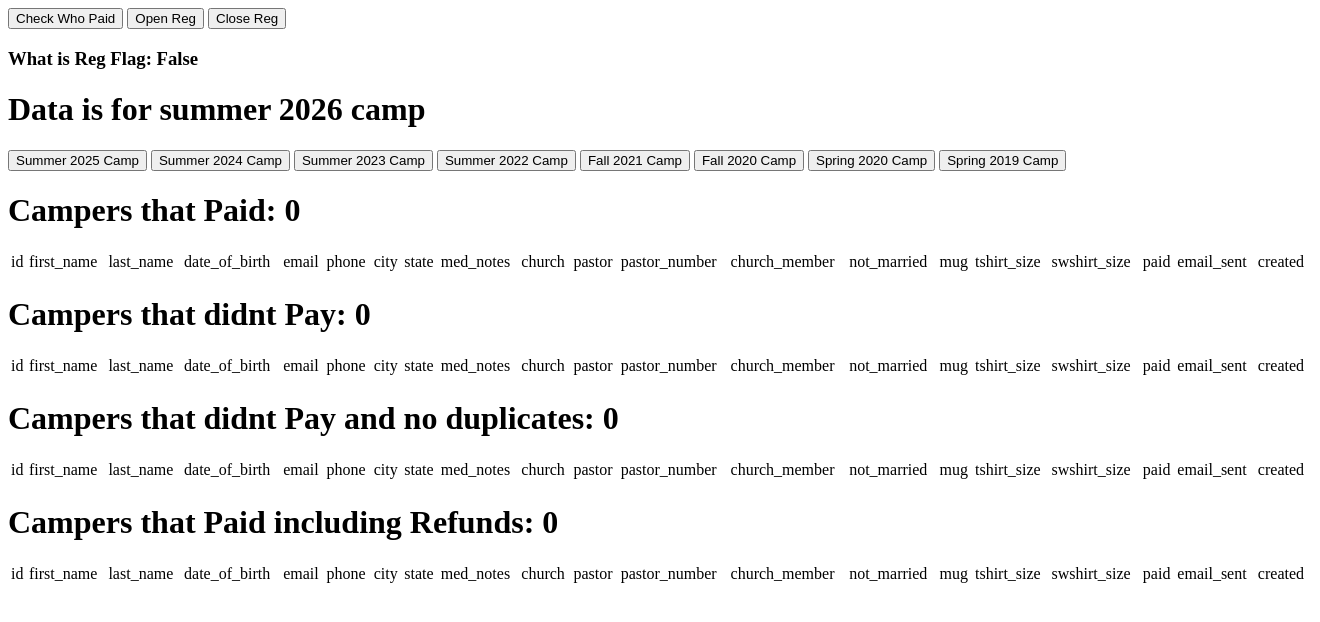
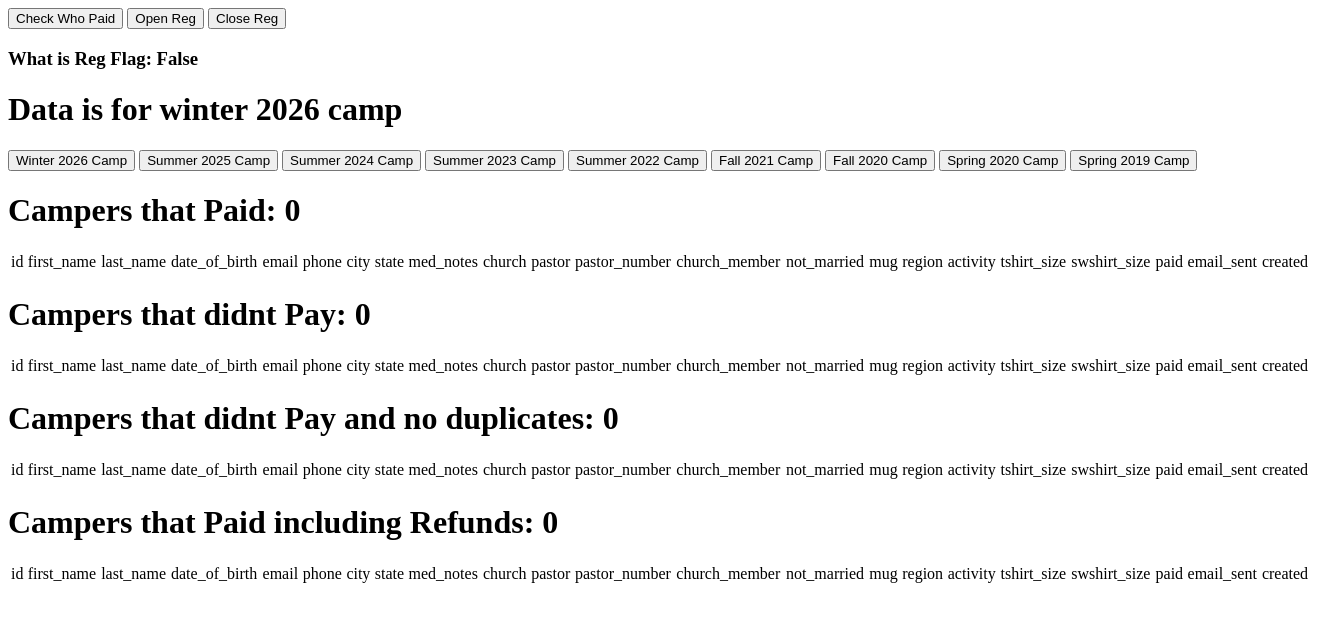
Before and after one commit to MPikDev/fullyaliveretreat, a Django app: page /camper_info/ in a window 1320 px wide. Shown: the top 622 px of the page. Run offline with Django 3.2, Linux system fonts and the light colour scheme; the visitor is signed in with stand-in values (Sample User, id 1); data that the repository does not hold is empty.

Commit message:
added reg info, updated text, added migration

```diff
--- a/personal_code/settings.py
+++ b/personal_code/settings.py
@@ -35,7 +35,7 @@ SUMMER_2022_CAMP = 'summer 2022 camp'
 SUMMER_2023_CAMP = 'summer 2023 camp'
 SUMMER_2024_CAMP = 'summer 2024 camp'
 SUMMER_2025_CAMP = 'summer 2025 camp'
-WINTER_2026_CAMP = 'summer 2026 camp'
+WINTER_2026_CAMP = 'winter 2026 camp'
 
 WEBSITE_THEME = 'winter'
 
--- a/registration/models.py
+++ b/registration/models.py
@@ -21,6 +21,30 @@ class Camper(models.Model):
     church_member = models.BooleanField()
     not_married = models.BooleanField(default=False)
     mug = models.BooleanField(default=False)
+    region = models.CharField(
+        max_length=4
+        , choices=(
+            ('oregon', 'Oregon Region'),
+            ('seattle', 'Seattle Region'),
+            ('spokane', 'Spokane Region'),
+        ),
+        null=True,
+        default='None',
+        verbose_name="Activity",
+        help_text="Select the t-shirt size for the camper. 'None' means no t-shirt is needed."
+    )
+    activity = models.CharField(
+        max_length=4
+        , choices=(
+            ('ski', 'Ski/Snowboard'),
+            ('tub', 'Tubing'),
+            ('stay', 'Stay at the Cabin'),
+        ),
+        null=True,
+        default='None',
+        verbose_name="Activity",
+        help_text="Select the t-shirt size for the camper. 'None' means no t-shirt is needed."
+    )
     tshirt_size = models.CharField(
         max_length=4
         , choices=(
--- a/registration/views.py
+++ b/registration/views.py
@@ -200,10 +200,11 @@ def reg(request):
 
     refund_incoices = PayPalIPN.objects.filter(payment_status=ST_PP_REFUNDED, created_at__gte=START_FIlTER_2026_WINTER).values_list(
         'invoice', flat=True)
-    total_campers = PayPalIPN.objects.filter(payment_status=ST_PP_COMPLETED,
+    total_camper_ids = PayPalIPN.objects.filter(payment_status=ST_PP_COMPLETED,
                                                              created_at__gte=START_FIlTER_2026_WINTER).exclude(
-        invoice__in=refund_incoices).count()
-
+        invoice__in=refund_incoices).values_list('invoice', flat=True)
+    total_campers = len(total_camper_ids)
+    total_camper_objects = Camper.objects.filter(id__in=total_camper_ids)
     camper = dict(
     first_name = request.POST['camper_first_name'],
     last_name = request.POST['camper_last_name'],
@@ -218,10 +219,15 @@ def reg(request):
     pastor = request.POST['camper_pastor'],
     pastor_number = request.POST['camper_pastor_phone'],
     church_member = request.POST.get('camper_church_member'),
-    tshirt_size = request.POST.get('tshirt_size'),
-    swshirt_size = request.POST.get('swshirt_size'),
-    mug = request.POST.get('camper_mug', False),
+    # tshirt_size = request.POST.get('tshirt_size'),
+    tshirt_size = None,
+    # swshirt_size = request.POST.get('swshirt_size'),
+    swshirt_size = None,
+    # mug = request.POST.get('camper_mug', False),
+    mug = False,
     not_married = request.POST.get('camper_not_married'),
+    activity = request.POST.get('camper_activity'),
+    region = request.POST.get('camper_region'),
     paypal = 'reg',
     paid = False,
 
@@ -280,10 +286,36 @@ def reg(request):
         error_message.append("Format of date is wrong")
         invalid_post = True
 
+    spokane_region = 0
+    portland_region = 0
+    seattle_region = 0
+
+    for c in total_camper_objects.iterator():
+        if c.region == "spokane":
+            spokane_region += 1
+        elif c.region == "portland":
+            portland_region += 1
+        elif c.region == "seattle":
+            seattle_region += 1
+
+    if camper['region'] == "spokane":
+        if spokane_region >= 10:
+            invalid_post = True
+            error_message.append("We are at capacity for campers from Spokane region.")
+    if camper['region'] == "portland":
+        invalid_post = True
+        if portland_region >= 10:
+            error_message.append("We are at capacity for campers from Portland region.")
+    if camper['region'] == "seattle":
+        if seattle_region >= 10:
+            invalid_post = True
+            error_message.append("We are at capacity for campers from Seattle region.")
+
     if invalid_post:
         camper["error_message"] = error_message
         camper["total_campers"] = total_campers
         camper["max_capacity"] = settings.MAX_CAPACITY
+        camper["remove_merch_date"] = datetime.datetime.now() > datetime.datetime(2025, 8, 4, 0, 0)
         return render(request, 'register.html', camper, status=status.HTTP_400_BAD_REQUEST)
 
     del camper['email_v']
--- a/templates/camper_info.html
+++ b/templates/camper_info.html
@@ -27,7 +27,8 @@
 </div>
 <h1>Data is for {{ camp_filter }}</h1>
 
-<button onclick="window.location.href = '/camper_info/';">Summer 2025 Camp</button>
+<button onclick="window.location.href = '/camper_info/';">Winter 2026 Camp</button>
+<button onclick="window.location.href = '/camper_info/2025_summer_camper_info/';">Summer 2025 Camp</button>
 <button onclick="window.location.href = '/camper_info/2024_summer_camper_info/';">Summer 2024 Camp</button>
 <button onclick="window.location.href = '/camper_info/2023_summer_camper_info/';">Summer 2023 Camp</button>
 <button onclick="window.location.href = '/camper_info/2022_summer_camper_info/';">Summer 2022 Camp</button>
@@ -62,6 +63,8 @@
             <td>{{ camper.pastor_number }}</td>
             <td>{{ camper.church_member }}</td>
             <td>{{ camper.not_married }}</td>
+            <td>{{ camper.activity }}</td>
+            <td>{{ camper.region }}</td>
             <td>{{ camper.mug }}</td>
             <td>{{ camper.tshirt_size }}</td>
             <td>{{ camper.swshirt_size }}</td>
@@ -100,6 +103,8 @@
             <td>{{ camper.pastor_number }}</td>
             <td>{{ camper.church_member }}</td>
             <td>{{ camper.not_married }}</td>
+            <td>{{ camper.activity }}</td>
+            <td>{{ camper.region }}</td>
             <td>{{ camper.mug }}</td>
             <td>{{ camper.tshirt_size }}</td>
             <td>{{ camper.swshirt_size }}</td>
@@ -136,6 +141,8 @@
             <td>{{ camper.pastor_number }}</td>
             <td>{{ camper.church_member }}</td>
             <td>{{ camper.not_married }}</td>
+            <td>{{ camper.activity }}</td>
+            <td>{{ camper.region }}</td>
             <td>{{ camper.mug }}</td>
             <td>{{ camper.tshirt_size }}</td>
             <td>{{ camper.swshirt_size }}</td>
@@ -173,6 +180,8 @@
             <td>{{ camper.pastor_number }}</td>
             <td>{{ camper.church_member }}</td>
             <td>{{ camper.not_married }}</td>
+            <td>{{ camper.activity }}</td>
+            <td>{{ camper.region }}</td>
             <td>{{ camper.mug }}</td>
             <td>{{ camper.tshirt_size }}</td>
             <td>{{ camper.swshirt_size }}</td>
--- a/templates/home.html
+++ b/templates/home.html
@@ -63,7 +63,7 @@
             <h2 class="offset-md-2 col-md-8 forest-main-title-retreat">WINTER RETREAT</h2>
         </div>
         <div class="row">
-            <h2 class="offset-md-2 col-md-8 forest-main-title-year">2025</h2>
+            <h2 class="offset-md-2 col-md-8 forest-main-title-year">2026</h2>
         </div>
     </div>
     <div class="container">
```
Also changed, not shown: templates/fellowship.html (+25 -12 lines), templates/register.html (+38 -0 lines), templates/schedule.html (+4 -4 lines), registration/migrations/0012_auto_20251206_0517.py (added).
